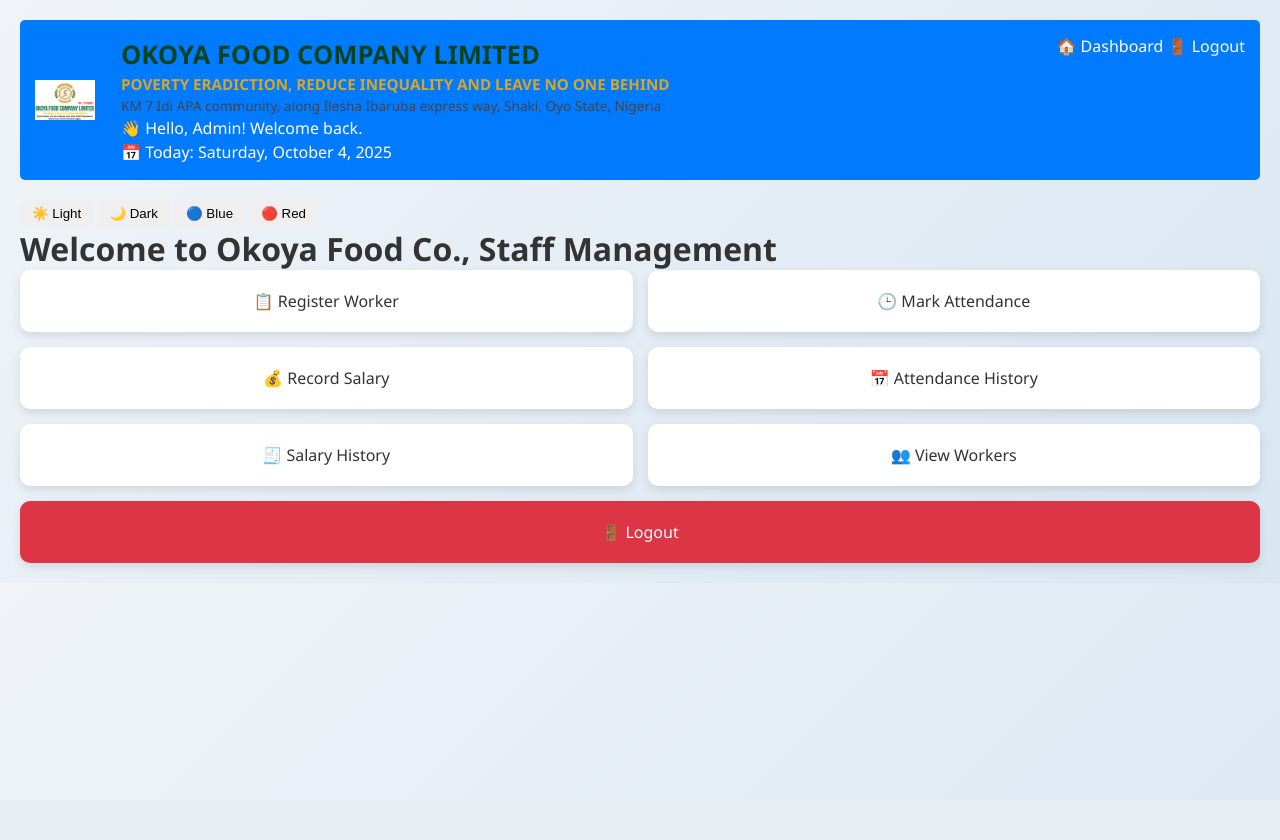
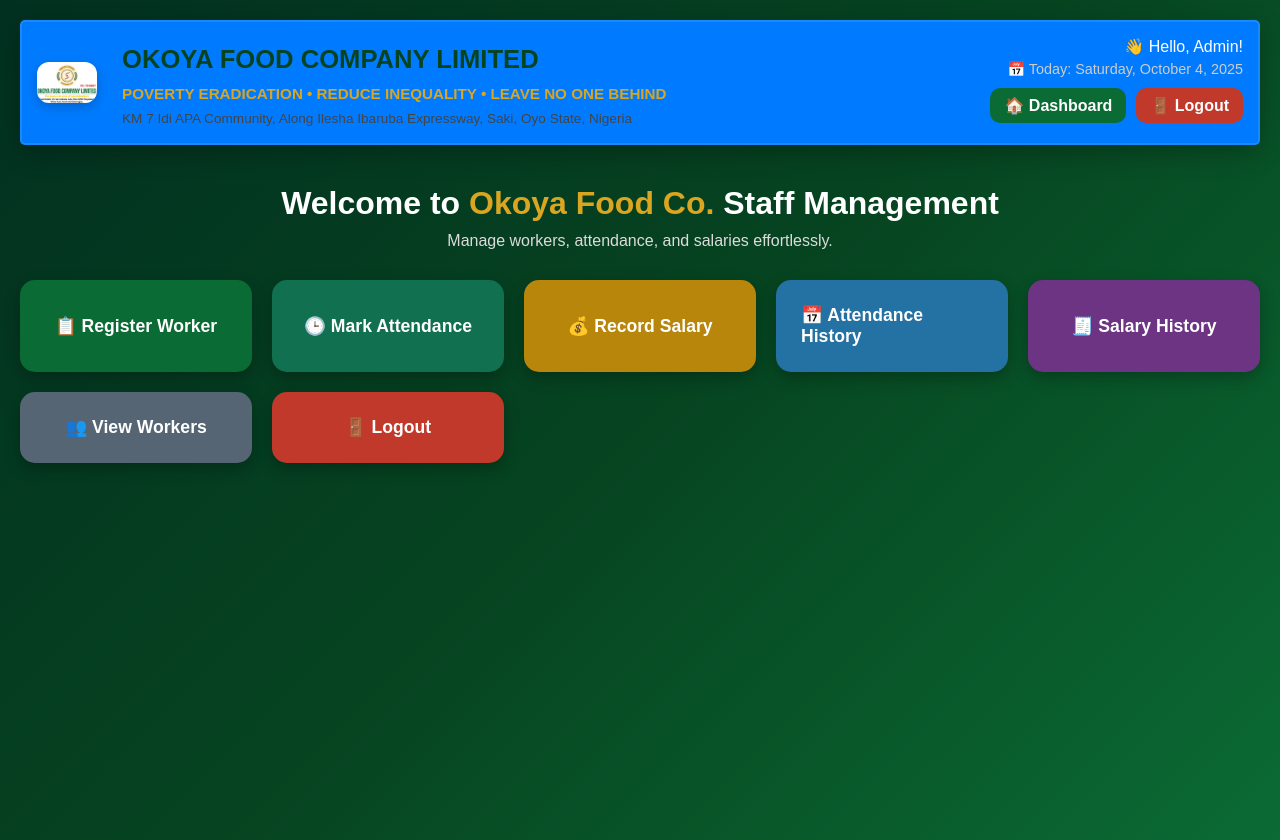
Before and after one commit to Adewale15234/OkoyaFoodApp, a Flask app: page /dashboard in a window 1280 px wide. Before the commit the page ends 583 px from the top, so only its background shows below. Run offline with Flask 3, Linux system fonts and the light colour scheme; the visitor is signed in with stand-in values (Sample User, id 1).

Commit message:
Updated dashboard design with deep green theme and improved CSS layout

````diff
--- a/static/style.css
+++ b/static/style.css
@@ -87,60 +87,204 @@
 }
 
 /* =========================
-   DASHBOARD
+   MODERN DASHBOARD (Deep Green Theme)
    ========================= */
-.dashboard-wrapper {
+.dashboard-container {
+    min-height: 100vh;
+    background: linear-gradient(135deg, #023020, #064420, #0b6b34);
+    color: #fff;
+    font-family: 'Poppins', sans-serif;
     padding: 20px;
 }
 
+/* HEADER SECTION */
 .dashboard-header {
     display: flex;
     justify-content: space-between;
     align-items: flex-start;
-    background: #007bff;
-    color: #fff;
-    padding: 15px;
-    border-radius: 5px;
-    margin-bottom: 20px;
+    background: rgba(255, 255, 255, 0.08);
+    border: 2px solid rgba(255, 255, 255, 0.1);
+    padding: 20px;
+    border-radius: 18px;
+    box-shadow: 0 8px 25px rgba(0, 0, 0, 0.25);
+    flex-wrap: wrap;
+}
+
+.logo-section {
+    display: flex;
+    align-items: center;
+    gap: 15px;
 }
 
 .dashboard-logo {
-    width: 60px;
+    width: 70px;
     height: auto;
-    margin-right: 10px;
+    border-radius: 12px;
+    box-shadow: 0 4px 12px rgba(0,0,0,0.2);
 }
 
-.header-text h1, .header-text h2, .header-text p {
-    margin: 2px 0;
+.company-info {
+    line-height: 1.4;
 }
 
-.dashboard-cards {
-    display: flex;
-    flex-wrap: wrap;
-    gap: 15px;
+.company-name {
+    font-size: 1.6rem;
+    color: #fdfdfd;
+    font-weight: 700;
 }
 
-.dashboard-card {
-    flex: 1 1 calc(33% - 10px);
-    background: #fff;
-    text-align: center;
-    padding: 20px;
+.company-motto {
+    font-size: 1rem;
+    color: goldenrod;
+    font-weight: 600;
+}
+
+.company-address {
+    font-size: 0.9rem;
+    color: #d0d0d0;
+}
+
+.user-panel {
+    text-align: right;
+    min-width: 250px;
+}
+
+.greeting {
+    font-size: 1rem;
+    margin-bottom: 5px;
+    color: #fff;
+}
+
+.today-date {
+    font-size: 0.9rem;
+    color: #ccc;
+    margin-bottom: 10px;
+}
+
+.header-links {
+    display: flex;
+    gap: 10px;
+    justify-content: flex-end;
+}
+
+.nav-btn {
+    background: #0b6b34;
+    color: #fff;
+    padding: 8px 14px;
     border-radius: 10px;
     text-decoration: none;
-    color: #333;
-    box-shadow: 0 4px 10px rgba(0,0,0,0.1);
-    transition: transform 0.2s, box-shadow 0.2s;
+    font-weight: 600;
+    transition: all 0.3s ease;
 }
 
-.dashboard-card:hover {
-    transform: translateY(-5px);
-    box-shadow: 0 6px 15px rgba(0,0,0,0.2);
+.nav-btn:hover {
+    background: #0e8a4d;
+    transform: translateY(-2px);
+    box-shadow: 0 4px 10px rgba(14, 138, 77, 0.4);
 }
 
+.logout-btn {
+    background: #c0392b;
+}
+
+.logout-btn:hover {
+    background: #e74c3c;
+}
+
+/* WELCOME SECTION */
+.dashboard-welcome {
+    text-align: center;
+    margin: 40px 0 20px 0;
+}
+
+.dashboard-welcome h1 {
+    font-size: 2rem;
+    font-weight: 700;
+    color: #fff;
+}
+
+.dashboard-welcome h1 span {
+    color: goldenrod;
+}
+
+.dashboard-welcome p {
+    color: #dcdcdc;
+    font-size: 1rem;
+    margin-top: 10px;
+}
+
+/* DASHBOARD CARDS GRID */
+.dashboard-grid {
+    display: grid;
+    grid-template-columns: repeat(auto-fit, minmax(220px, 1fr));
+    gap: 20px;
+    margin-top: 30px;
+}
+
+.dash-card {
+    display: flex;
+    align-items: center;
+    justify-content: center;
+    background: #ffffff;
+    color: #023020;
+    padding: 25px;
+    border-radius: 15px;
+    text-decoration: none;
+    font-size: 1.1rem;
+    font-weight: 600;
+    box-shadow: 0 6px 15px rgba(0,0,0,0.25);
+    transition: all 0.3s ease;
+}
+
+.dash-card:hover {
+    transform: translateY(-5px);
+    box-shadow: 0 10px 25px rgba(0,0,0,0.35);
+}
+
+/* CARD COLOR VARIANTS */
+.dash-card.green { background: #0b6b34; color: #fff; }
+.dash-card.teal { background: #107050; color: #fff; }
+.dash-card.gold { background: #b8860b; color: #fff; }
+.dash-card.blue { background: #2471a3; color: #fff; }
+.dash-card.purple { background: #6c3483; color: #fff; }
+.dash-card.grey { background: #566573; color: #fff; }
+.dash-card.red { background: #c0392b; color: #fff; }
+
+.dash-card:hover {
+    opacity: 0.9;
+}
+
+/* RESPONSIVE DESIGN */
+@media (max-width: 768px) {
+    .dashboard-header {
+        flex-direction: column;
+        text-align: center;
+    }
+
+    .user-panel {
+        text-align: center;
+    }
+
+    .dashboard-logo {
+        width: 60px;
+    }
+
+    .dashboard-welcome h1 {
+        font-size: 1.6rem;
+    }
+}
 .logout-card {
     background: #dc3545;
     color: #fff;
 }
+```)
+
+👉 **Replace that entire section** with the new modern one:
+```css
+/* =========================
+   MODERN DASHBOARD (Deep Green Theme)
+   ========================= */
+... (the full updated CSS you pasted)
 
 /* =========================
    TABLES
--- a/templates/dashboard.html
+++ b/templates/dashboard.html
@@ -1,50 +1,45 @@
 {% extends 'base.html' %}
 {% block content %}
-<div class="dashboard-wrapper">
+<div class="dashboard-container">
 
-    <!-- Header -->
+    <!-- Top Header -->
     <header class="dashboard-header">
-        <!-- Left: Logo + Company Info -->
-        <div style="display: flex; align-items: center; gap: 1rem;">
+        <div class="logo-section">
             <img src="{{ url_for('static', filename='logo.png') }}" alt="Logo" class="dashboard-logo">
-            <div class="header-text">
+            <div class="company-info">
                 <h1 class="company-name">OKOYA FOOD COMPANY LIMITED</h1>
-                <h2 class="company-motto">POVERTY ERADICTION, REDUCE INEQUALITY AND LEAVE NO ONE BEHIND</h2>
-                <p class="company-address">KM 7 Idi APA community, along Ilesha Ibaruba express way, Shaki, Oyo State, Nigeria</p>
-                <p class="greeting">👋 Hello, Admin! Welcome back.</p>
-                <p class="today-date">📅 Today: <span id="todayDate"></span></p>
+                <h2 class="company-motto">POVERTY ERADICATION • REDUCE INEQUALITY • LEAVE NO ONE BEHIND</h2>
+                <p class="company-address">KM 7 Idi APA Community, Along Ilesha Ibaruba Expressway, Saki, Oyo State, Nigeria</p>
             </div>
         </div>
 
-        <!-- Right: Dashboard / Logout Links -->
-        <div class="header-links">
-            <a href="{{ url_for('dashboard') }}">🏠 Dashboard</a>
-            {% if session.get('admin') %}
-                <a href="{{ url_for('logout') }}">🚪 Logout</a>
-            {% endif %}
+        <div class="user-panel">
+            <p class="greeting">👋 Hello, Admin!</p>
+            <p class="today-date">📅 Today: <span id="todayDate"></span></p>
+            <div class="header-links">
+                <a href="{{ url_for('dashboard') }}" class="nav-btn">🏠 Dashboard</a>
+                {% if session.get('admin') %}
+                    <a href="{{ url_for('logout') }}" class="nav-btn logout-btn">🚪 Logout</a>
+                {% endif %}
+            </div>
         </div>
     </header>
 
-    <!-- Theme Controls -->
-    <section class="theme-controls">
-        <button onclick="setTheme('light')">☀️ Light</button>
-        <button onclick="setTheme('dark')">🌙 Dark</button>
-        <button onclick="setTheme('blue')">🔵 Blue</button>
-        <button onclick="setTheme('red')">🔴 Red</button>
+    <!-- Welcome Section -->
+    <section class="dashboard-welcome">
+        <h1>Welcome to <span>Okoya Food Co.</span> Staff Management</h1>
+        <p>Manage workers, attendance, and salaries effortlessly.</p>
     </section>
 
-    <!-- Dashboard Welcome -->
-    <h1 class="dashboard-welcome">Welcome to Okoya Food Co., Staff Management</h1>
-
     <!-- Dashboard Cards -->
-    <section class="dashboard-cards">
-        <a href="{{ url_for('register_worker') }}" class="dashboard-card">📋 Register Worker</a>
-        <a href="{{ url_for('attendance') }}" class="dashboard-card">🕒 Mark Attendance</a>
-        <a href="{{ url_for('salary') }}" class="dashboard-card">💰 Record Salary</a>
-        <a href="{{ url_for('attendance_history') }}" class="dashboard-card">📅 Attendance History</a>
-        <a href="{{ url_for('salary_history') }}" class="dashboard-card">🧾 Salary History</a>
-        <a href="{{ url_for('workers_name') }}" class="dashboard-card">👥 View Workers</a>
-        <a href="{{ url_for('logout') }}" class="dashboard-card logout-card">🚪 Logout</a>
+    <section class="dashboard-grid">
+        <a href="{{ url_for('register_worker') }}" class="dash-card green">📋 Register Worker</a>
+        <a href="{{ url_for('attendance') }}" class="dash-card teal">🕒 Mark Attendance</a>
+        <a href="{{ url_for('salary') }}" class="dash-card gold">💰 Record Salary</a>
+        <a href="{{ url_for('attendance_history') }}" class="dash-card blue">📅 Attendance History</a>
+        <a href="{{ url_for('salary_history') }}" class="dash-card purple">🧾 Salary History</a>
+        <a href="{{ url_for('workers_name') }}" class="dash-card grey">👥 View Workers</a>
+        <a href="{{ url_for('logout') }}" class="dash-card red">🚪 Logout</a>
     </section>
 </div>
 
````
